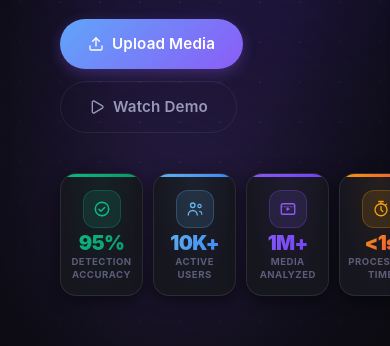
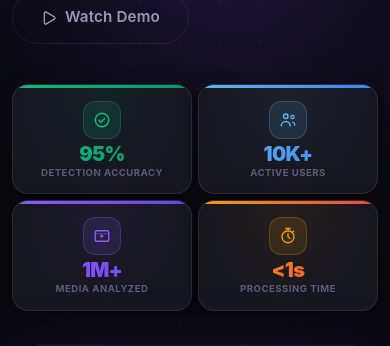
Before and after one commit to sonawanewdinesh18/DeepVision, a React (Vite) app in the folder frontend/: page / in a window 390 px wide. Shown: the part 418-764 px from the top of the page. Built offline with nearby package versions, Linux system fonts and the light colour scheme; no server answers.

Commit message:
fix(landing): make feature cards, hero stats, steps, contact and about fully responsive on mobile

```diff
--- a/frontend/src/pages/LandingPage.css
+++ b/frontend/src/pages/LandingPage.css
@@ -28,3 +28,131 @@
     transform: scale(0.95);
   }
 }
+
+/* ═══════════════════════════════════════════════════════════
+   Responsive Grid Layouts for Landing Page
+   ═══════════════════════════════════════════════════════════ */
+
+/* ─── Hero Section ─── */
+.landing-hero-grid {
+  display: grid;
+  grid-template-columns: 1fr 1fr;
+  gap: 64px;
+  align-items: center;
+  width: 100%;
+  max-width: 1240px;
+  margin: 0 auto;
+  padding: 120px 60px 80px;
+  box-sizing: border-box;
+}
+
+.landing-hero-stats {
+  display: grid;
+  grid-template-columns: repeat(4, 1fr);
+  gap: 10px;
+}
+
+/* ─── Features Grid ─── */
+.landing-features-grid {
+  display: grid;
+  grid-template-columns: repeat(3, 1fr);
+  gap: 24px;
+  width: 100%;
+}
+
+/* ─── How It Works Steps Grid ─── */
+.landing-steps-grid {
+  display: grid;
+  grid-template-columns: repeat(3, 1fr);
+  gap: 0;
+  position: relative;
+  width: 100%;
+}
+
+.landing-steps-connector {
+  position: absolute;
+  top: 44px;
+  left: 16.66%;
+  right: 16.66%;
+  height: 2px;
+  background: linear-gradient(90deg, #63B3ED, #8B5CF6, #10b981);
+  opacity: 0.35;
+  z-index: 0;
+}
+
+/* ─── Contact Section ─── */
+.landing-contact-grid {
+  display: grid;
+  grid-template-columns: 400px 1fr;
+  gap: 24px;
+  align-items: start;
+}
+
+/* ─── About Section ─── */
+.landing-about-grid {
+  display: grid;
+  grid-template-columns: 1fr 1fr;
+  gap: 24px;
+  margin-bottom: 40px;
+}
+
+/* ─── Responsive Media Queries ─── */
+@media (max-width: 1024px) {
+  .landing-hero-grid {
+    grid-template-columns: 1fr;
+    gap: 48px;
+    padding: 100px 32px 60px;
+  }
+
+  .landing-features-grid {
+    grid-template-columns: repeat(2, 1fr);
+    gap: 20px;
+  }
+
+  .landing-contact-grid {
+    grid-template-columns: 1fr;
+    gap: 24px;
+  }
+}
+
+@media (max-width: 768px) {
+  .landing-hero-grid {
+    padding: 90px 16px 48px;
+    gap: 36px;
+  }
+
+  .landing-hero-stats {
+    grid-template-columns: repeat(2, 1fr);
+    gap: 8px;
+  }
+
+  .landing-features-grid {
+    grid-template-columns: 1fr;
+    gap: 18px;
+  }
+
+  .landing-steps-grid {
+    grid-template-columns: 1fr;
+    gap: 32px;
+  }
+
+  .landing-steps-connector {
+    display: none;
+  }
+
+  .landing-about-grid {
+    grid-template-columns: 1fr;
+    gap: 16px;
+  }
+}
+
+@media (max-width: 480px) {
+  .landing-hero-grid {
+    padding: 80px 12px 36px;
+  }
+
+  .landing-hero-stats {
+    grid-template-columns: repeat(2, 1fr);
+    gap: 6px;
+  }
+}
--- a/frontend/src/pages/LandingPage.jsx
+++ b/frontend/src/pages/LandingPage.jsx
@@ -268,17 +268,13 @@ export default function LandingPage() {
                 {/* Vignette */}
                 <div style={{ position: 'absolute', inset: 0, pointerEvents: 'none', background: 'radial-gradient(ellipse 80% 60% at 50% 50%,transparent 30%,var(--bg-base) 100%)' }} />
 
-                <motion.div style={{
-                    y: heroY, opacity: heroOpacity,
-                    position: 'relative', zIndex: 1,
-                    width: '100%', maxWidth: 1240,
-                    margin: '0 auto',
-                    padding: '120px 60px 80px',
-                    display: 'grid',
-                    gridTemplateColumns: '1fr 1fr',
-                    gap: 64,
-                    alignItems: 'center',
-                }}>
+                <motion.div
+                    className="landing-hero-grid"
+                    style={{
+                        y: heroY, opacity: heroOpacity,
+                        position: 'relative', zIndex: 1,
+                    }}
+                >
 
                     {/* ── LEFT ── */}
                     <div style={{ display: 'flex', flexDirection: 'column', gap: 0 }}>
@@ -347,8 +343,10 @@ export default function LandingPage() {
                         </motion.div>
 
                         {/* 4 stat boxes */}
-                        <motion.div initial={{ opacity: 0, y: 16 }} animate={{ opacity: 1, y: 0 }} transition={{ delay: 2.6, duration: 0.6 }}
-                            style={{ display: 'grid', gridTemplateColumns: 'repeat(4,1fr)', gap: 10 }}>
+                        <motion.div
+                            className="landing-hero-stats"
+                            initial={{ opacity: 0, y: 16 }} animate={{ opacity: 1, y: 0 }} transition={{ delay: 2.6, duration: 0.6 }}
+                        >
                             {STAT_BOXES.map((s, i) => (
                                 <motion.div key={i}
                                     initial={{ opacity: 0, y: 20 }} animate={{ opacity: 1, y: 0 }}
@@ -576,7 +574,7 @@ export default function LandingPage() {
                     </motion.div>
 
                     {/* Cards — drop one by one */}
-                    <div style={{ display: 'grid', gridTemplateColumns: 'repeat(3, 1fr)', gap: 24 }}>
+                    <div className="landing-features-grid">
                         {FEATURES.map(({ Icon, title, desc, tag, color, glow }, i) => (
                             <motion.div
                                 key={title}
@@ -697,14 +695,10 @@ export default function LandingPage() {
                     </motion.div>
 
                     {/* Steps */}
-                    <div style={{ display: 'grid', gridTemplateColumns: 'repeat(3,1fr)', gap: 0, position: 'relative' }}>
+                    <div className="landing-steps-grid">
 
                         {/* connector line */}
-                        <div style={{
-                            position: 'absolute', top: 44, left: '16.66%', right: '16.66%', height: 2,
-                            background: 'linear-gradient(90deg,#63B3ED,#8B5CF6,#10b981)',
-                            opacity: 0.35, zIndex: 0,
-                        }} />
+                        <div className="landing-steps-connector" />
 
                         {[
                             {
@@ -843,7 +837,7 @@ export default function LandingPage() {
                     </motion.div>
 
                     {/* ── 2-COL LAYOUT ── */}
-                    <motion.div {...fadeUp(0.1)} style={{ display:'grid', gridTemplateColumns:'400px 1fr', gap:24, alignItems:'start' }}>
+                    <motion.div {...fadeUp(0.1)} className="landing-contact-grid">
 
                         {/* LEFT — glass info panel */}
                         <div style={{ background:'linear-gradient(155deg,rgba(108,63,245,0.14) 0%,rgba(6,182,212,0.07) 100%)', border:'1px solid rgba(108,63,245,0.22)', borderRadius:28, padding:'36px 30px', backdropFilter:'blur(18px)', position:'relative', overflow:'hidden' }}>
@@ -1030,7 +1024,7 @@ export default function LandingPage() {
                     </motion.div>
 
                     {/* mission + vision */}
-                    <div style={{ display:'grid', gridTemplateColumns:'1fr 1fr', gap:24, marginBottom:40 }}>
+                    <div className="landing-about-grid">
                         {[
                             { color:'#8B5CF6', glow:'rgba(139,92,246,0.12)', label:'Our Mission', title:'Detect. Protect. Empower.', desc:'Deepfakes are becoming indistinguishable from reality. We built DeepVision to give individuals, journalists, and enterprises a reliable tool to verify media authenticity — instantly and accurately.' },
                             { color:'#06b6d4', glow:'rgba(6,182,212,0.12)', label:'Our Vision', title:'A world where truth is verifiable.', desc:'We envision a future where every piece of media can be verified in seconds. Our AI models are trained on millions of real and synthetic samples to stay ahead of the latest generation techniques.' },
```
